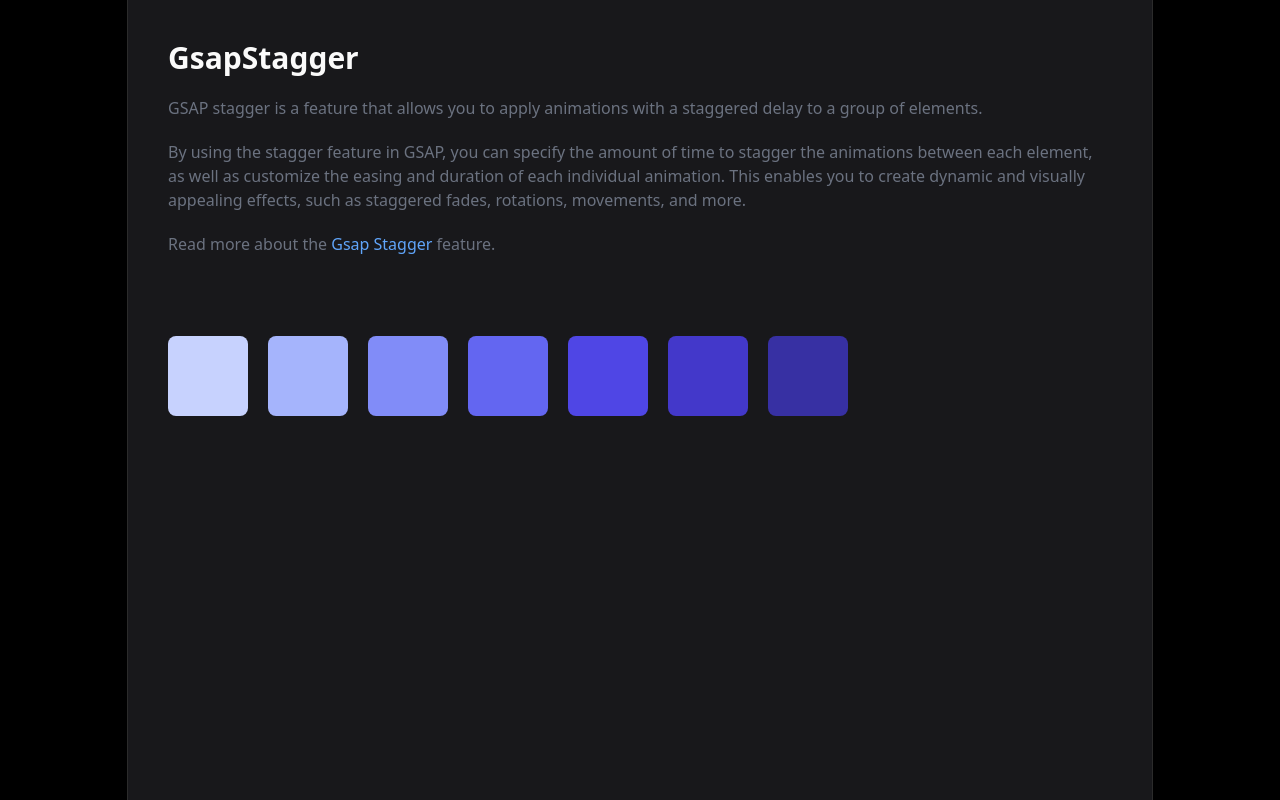
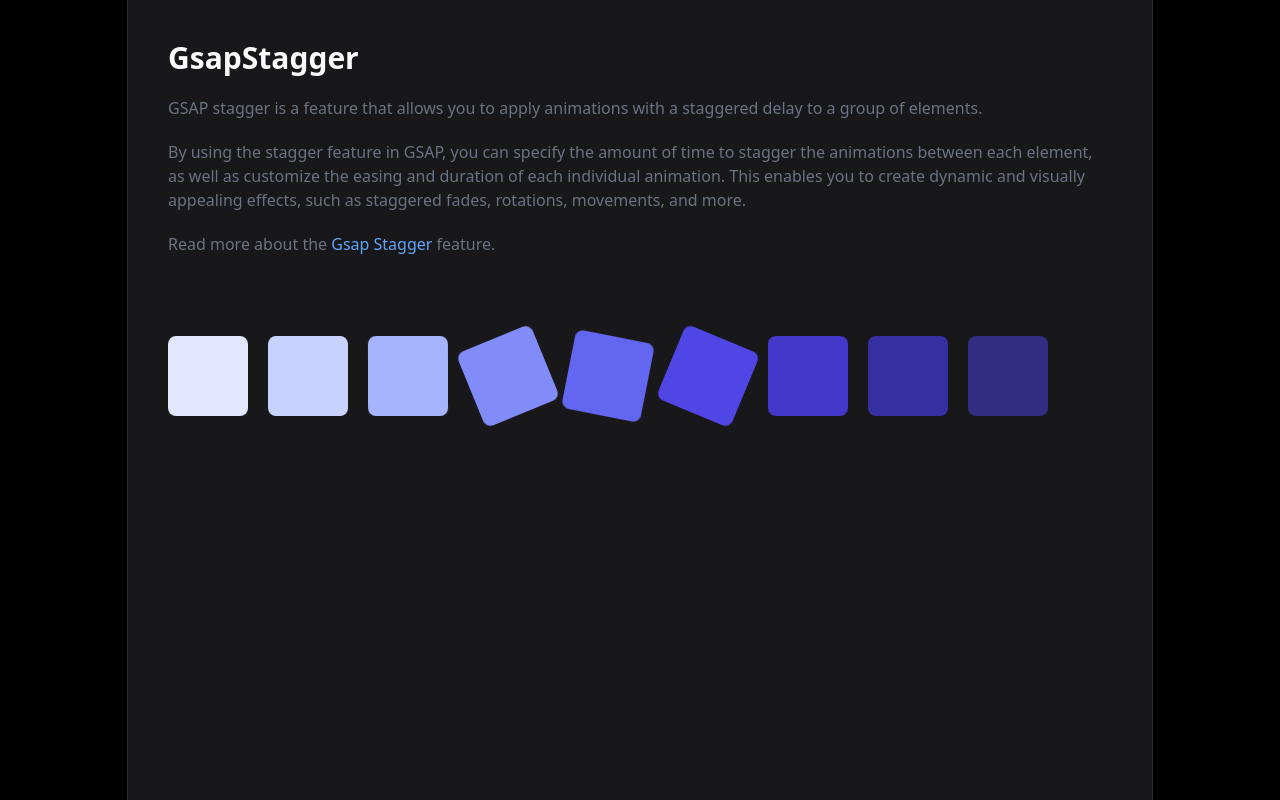
Before and after one commit to skmajumder/gsap-cc-starter, a React (Vite) app: page /gsapstagger in a window 1280 px wide. Built offline with nearby package versions, Linux system fonts and the light colour scheme.

Commit message:
GsapStagger

```diff
--- a/src/pages/GsapStagger.jsx
+++ b/src/pages/GsapStagger.jsx
@@ -1,5 +1,20 @@
+import { useGSAP } from "@gsap/react";
+import gsap from "gsap";
+
 const GsapStagger = () => {
   // TODO: Implement the gsap.stagger() method
+  useGSAP(() => {
+    gsap.to(".stagger-box", {
+      stagger: 0.3,
+      force3D: true,
+      duration: 1,
+      rotation: 180,
+      opacity: 1,
+      delay: 0.5,
+      ease: "sine.out",
+      repeat: 3,
+    });
+  }, []);
 
   return (
     <main>
@@ -32,13 +47,15 @@
 
       <div className="mt-20">
         <div className="flex gap-5">
-          <div className="w-20 h-20 bg-indigo-200 rounded-lg stagger-box" />
-          <div className="w-20 h-20 bg-indigo-300 rounded-lg stagger-box" />
-          <div className="w-20 h-20 bg-indigo-400 rounded-lg stagger-box" />
-          <div className="w-20 h-20 bg-indigo-500 rounded-lg stagger-box" />
-          <div className="w-20 h-20 bg-indigo-600 rounded-lg stagger-box" />
-          <div className="w-20 h-20 bg-indigo-700 rounded-lg stagger-box" />
-          <div className="w-20 h-20 bg-indigo-800 rounded-lg stagger-box" />
+          <div className="stagger-box w-20 h-20 bg-indigo-100 rounded-lg" />
+          <div className="stagger-box w-20 h-20 bg-indigo-200 rounded-lg" />
+          <div className="stagger-box w-20 h-20 bg-indigo-300 rounded-lg" />
+          <div className="stagger-box w-20 h-20 bg-indigo-400 rounded-lg" />
+          <div className="stagger-box w-20 h-20 bg-indigo-500 rounded-lg" />
+          <div className="stagger-box w-20 h-20 bg-indigo-600 rounded-lg" />
+          <div className="stagger-box w-20 h-20 bg-indigo-700 rounded-lg" />
+          <div className="stagger-box w-20 h-20 bg-indigo-800 rounded-lg" />
+          <div className="stagger-box w-20 h-20 bg-indigo-900 rounded-lg" />
         </div>
       </div>
     </main>
--- a/src/pages/GsapTimeline.jsx
+++ b/src/pages/GsapTimeline.jsx
@@ -32,11 +32,7 @@
   }, []);
 
   function handleGsapTimeline() {
-    if (timeline.paused()) {
-      timeline.play();
-    } else {
-      timeline.pause();
-    }
+    timeline.paused() ? timeline.play() : timeline.pause();
   }
 
   return (
```
